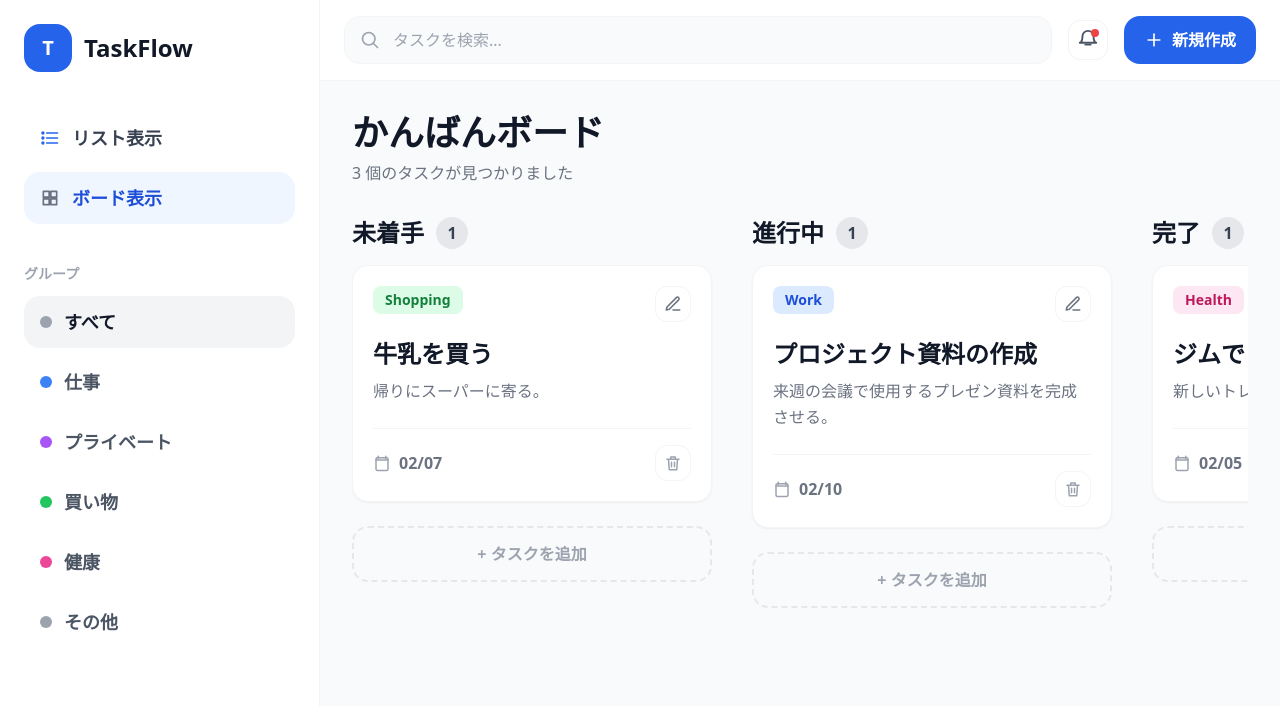
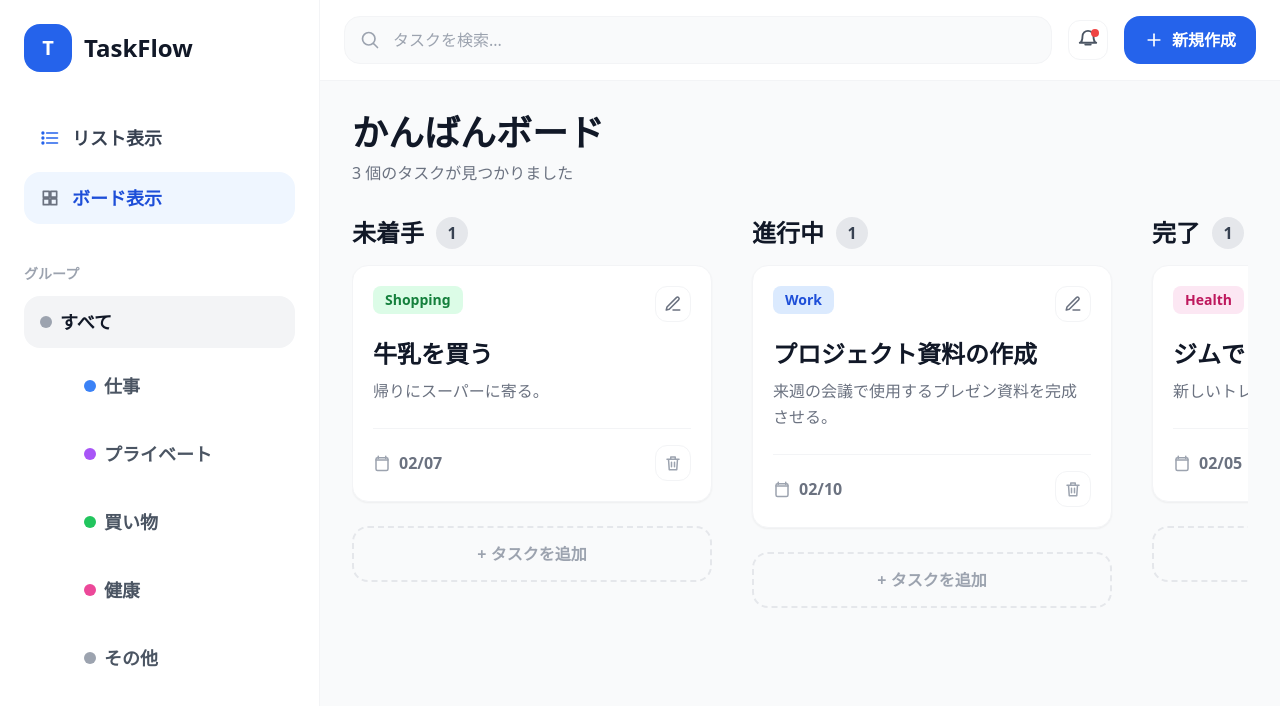
Before and after one commit to yakinikuk/my-app, a React (Vite) app: page /board in a window 1280 px wide. Shown: the top 706 px of the page. Built offline with nearby package versions, Linux system fonts and the light colour scheme.

Commit message:
feat: add SidebarGroupItem component for group item rendering and deletion

```diff
--- a/src/features/toDo/ui/Sidebar.tsx
+++ b/src/features/toDo/ui/Sidebar.tsx
@@ -1,6 +1,7 @@
-import React from 'react';
+import React, { useState } from 'react';
 import { BoardIcon, ListIcon } from '../../../shared/ui/icon';
 import { TODO_MESSAGES } from '../messages';
+import { SidebarGroupItem } from './SidebarGroupItem';
 
 type ActiveView = 'list' | 'board';
 
@@ -17,6 +18,15 @@ type GroupItem = {
 };
 
 export const ToDoSidebar = ({ activeView = 'list' }: { activeView?: ActiveView }) => {
+  const [groupItems, setGroupItems] = useState<GroupItem[]>([
+    { label: 'すべて', dotClassName: 'bg-gray-400', isActive: true },
+    { label: '仕事', dotClassName: 'bg-blue-500' },
+    { label: 'プライベート', dotClassName: 'bg-purple-500' },
+    { label: '買い物', dotClassName: 'bg-green-500' },
+    { label: '健康', dotClassName: 'bg-pink-500' },
+    { label: 'その他', dotClassName: 'bg-gray-400' },
+  ]);
+
   const navItems: NavItem[] = [
     {
       label: TODO_MESSAGES.nav.listView,
@@ -30,14 +40,9 @@ export const ToDoSidebar = ({ activeView = 'list' }: { activeView?: ActiveView }
     },
   ];
 
-  const groupItems: GroupItem[] = [
-    { label: 'すべて', dotClassName: 'bg-gray-400', isActive: true },
-    { label: '仕事', dotClassName: 'bg-blue-500' },
-    { label: 'プライベート', dotClassName: 'bg-purple-500' },
-    { label: '買い物', dotClassName: 'bg-green-500' },
-    { label: '健康', dotClassName: 'bg-pink-500' },
-    { label: 'その他', dotClassName: 'bg-gray-400' },
-  ];
+  const handleDeleteGroup = (label: string) => {
+    setGroupItems((prev) => prev.filter((group) => group.label !== label));
+  };
 
   return (
     <aside className="w-80 h-screen bg-white border-r border-gray-100 px-6 py-6 overflow-y-auto">
@@ -68,17 +73,14 @@ export const ToDoSidebar = ({ activeView = 'list' }: { activeView?: ActiveView }
       <div className="text-sm font-semibold text-gray-400 mb-3">{TODO_MESSAGES.nav.groups}</div>
       <div className="space-y-2" aria-label="グループ一覧">
         {groupItems.map((group) => (
-          <div
+          <SidebarGroupItem
             key={group.label}
-            className={
-              group.isActive
-                ? 'flex items-center gap-3 px-4 py-3 rounded-2xl bg-gray-100 text-gray-900 font-semibold'
-                : 'flex items-center gap-3 px-4 py-3 rounded-2xl text-gray-600 font-semibold'
-            }
-          >
-            <span className={`w-3 h-3 rounded-full ${group.dotClassName}`} aria-hidden="true" />
-            <span className="text-lg">{group.label}</span>
-          </div>
+            label={group.label}
+            dotClassName={group.dotClassName}
+            isActive={group.isActive}
+            onDelete={handleDeleteGroup}
+            isDeleteable={group.label !== 'すべて'}
+          />
         ))}
       </div>
     </aside>
--- /dev/null
+++ b/src/features/toDo/ui/SidebarGroupItem.tsx
@@ -0,0 +1,36 @@
+import { TrashIconButton } from '../../../shared/ui/component';
+
+export type SidebarGroupItemProps = {
+  label: string;
+  dotClassName: string;
+  isActive?: boolean;
+  onDelete?: (label: string) => void;
+  isDeleteable?: boolean;
+};
+
+export const SidebarGroupItem = ({
+  label,
+  dotClassName,
+  isActive = false,
+  onDelete,
+  isDeleteable = true,
+}: SidebarGroupItemProps) => {
+  return (
+    <div
+      className={`flex items-center gap-2 px-4 py-3 rounded-2xl group ${
+        isActive ? 'bg-gray-100 text-gray-900' : 'text-gray-600 hover:bg-gray-50'
+      } font-semibold`}
+    >
+      {isDeleteable && label !== 'すべて' && onDelete && (
+        <TrashIconButton
+          onClick={() => onDelete(label)}
+          className="shrink-0 w-8 h-8 opacity-0 group-hover:opacity-100 transition-opacity border-0 bg-transparent hover:bg-red-50"
+          iconClassName="text-gray-400 hover:text-red-500"
+          aria-label={`${label}を削除`}
+        />
+      )}
+      <span className={`w-3 h-3 rounded-full ${dotClassName}`} aria-hidden="true" />
+      <span className="text-lg flex-1">{label}</span>
+    </div>
+  );
+};
```
